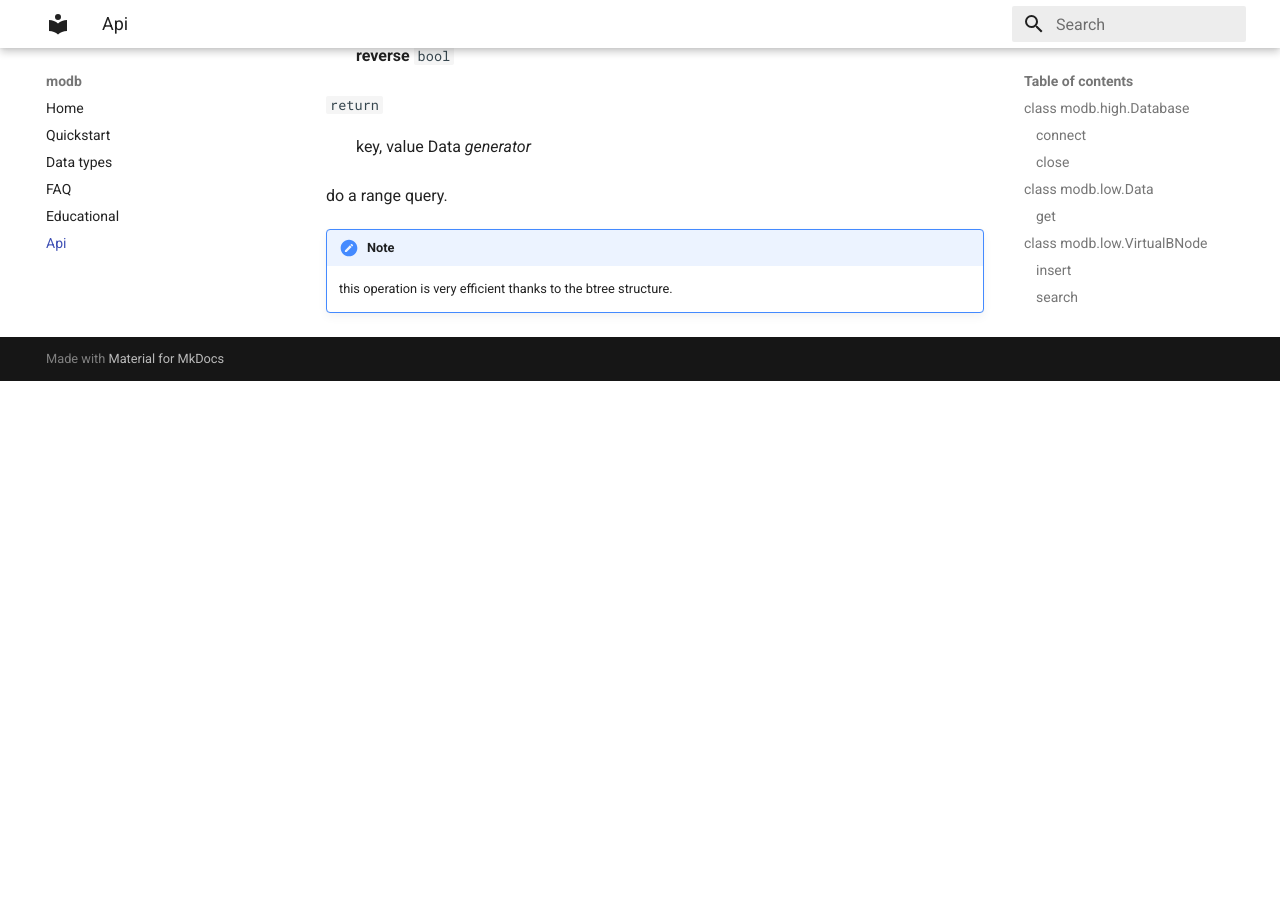
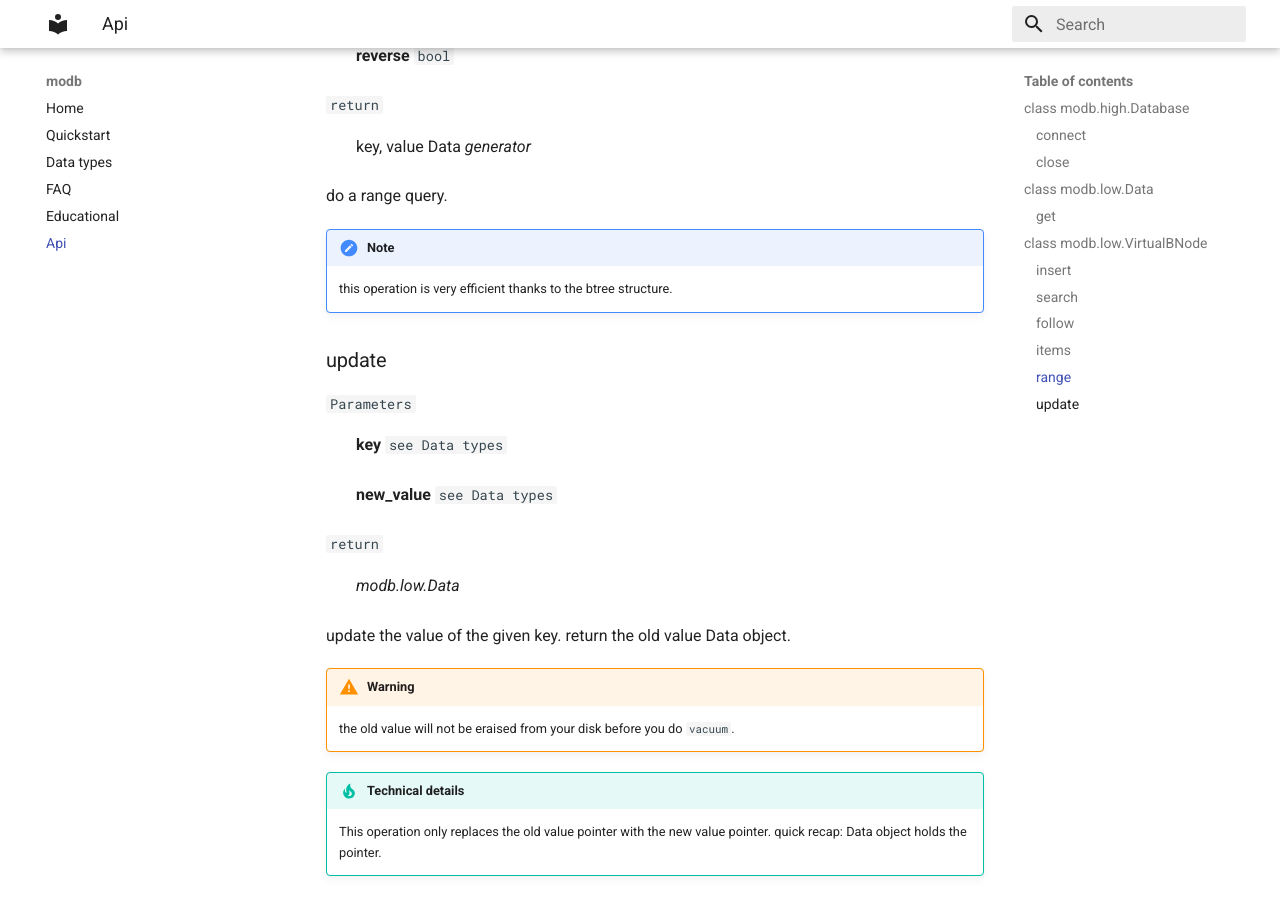
Before and after one commit to Darcy-C/modb, an MkDocs documentation site: the page built from docs/Api.md, in a window 1280 px wide and 900 px high, scrolled down 3190 px. Built offline with MkDocs 1.6.1 and Material for MkDocs 9.7.7, drawn with Linux system fonts in a browser that asks for light colours; before the commit the page ends 3571 px from its top, so only the background shows below that.

Commit message:
add `docs` to `update`

```diff
--- a/docs/Api.md
+++ b/docs/Api.md
@@ -137,3 +137,26 @@
     !!! note
 
         this operation is very efficient thanks to the btree structure.
+
+
+    ### update
+
+    `Parameters`
+
+    : **key** `see Data types`
+
+    : **new_value** `see Data types`
+
+    `return`
+
+    : *modb.low.Data*
+
+    update the value of the given key. return the old value Data object.
+
+    !!! warning
+
+        the old value will not be eraised from your disk before you do `vacuum`.
+
+    !!! tip "Technical details"
+
+        This operation only replaces the old value pointer with the new value pointer. quick recap: Data object holds the pointer.
```
Also changed, not shown: 1 other file.
